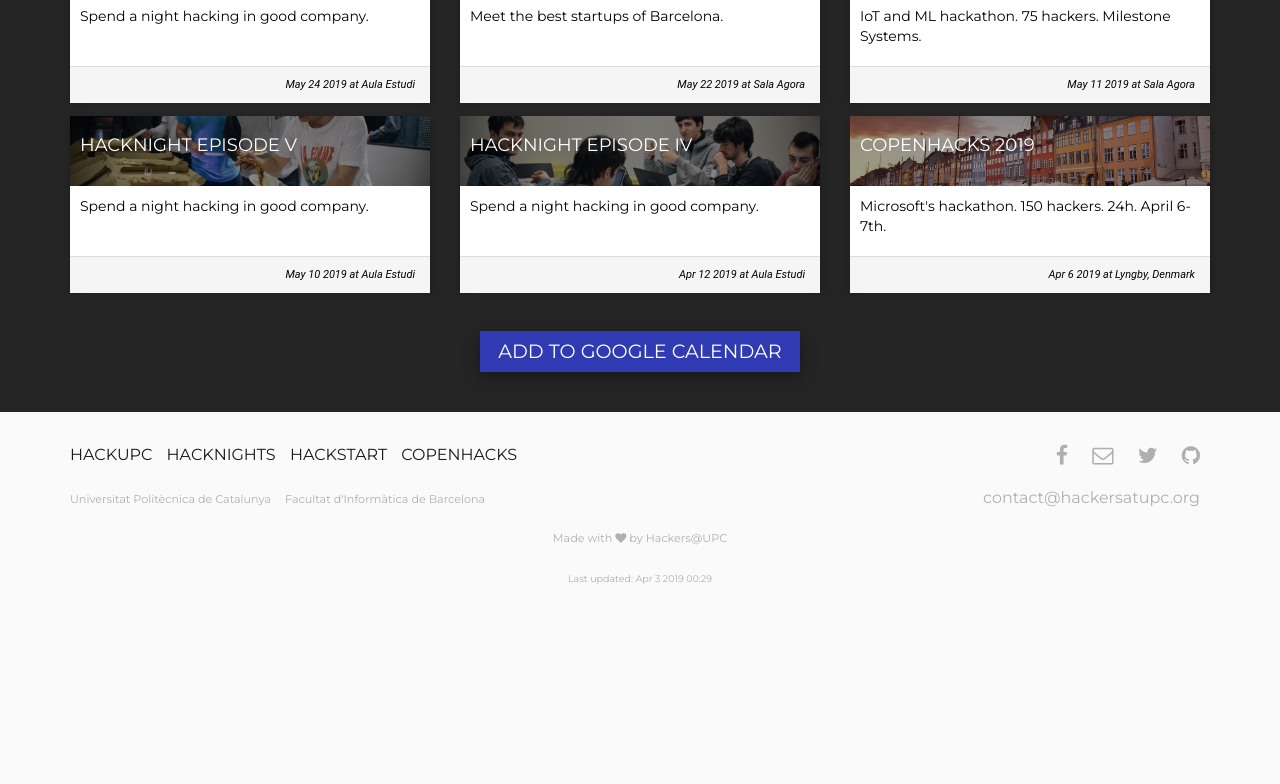
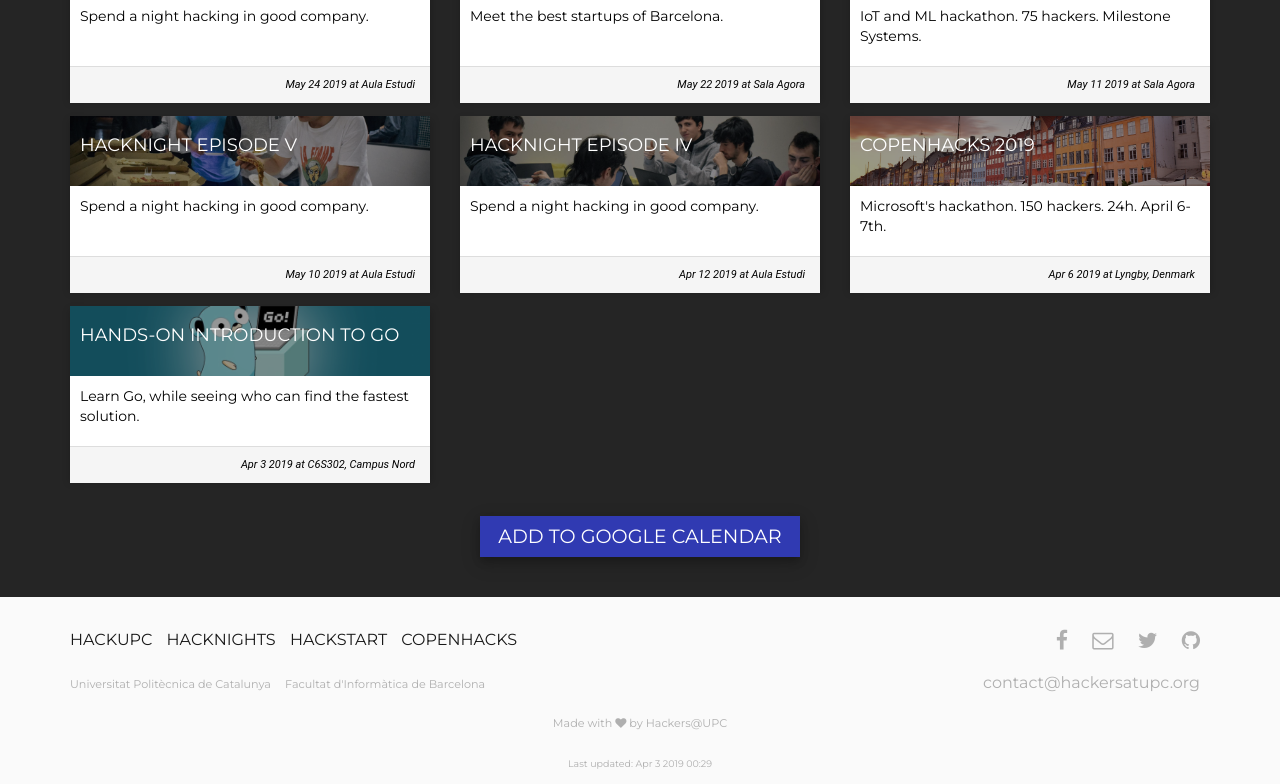
Before and after one commit to casassg/events-landing, a Jekyll site: the page built from index.md, in a window 1280 px wide and 900 px high, scrolled down 935 px, cut to the strip 116-900 px from the top of the window. Built offline with Jekyll 4.4.1, drawn with Linux system fonts in a browser that asks for light colours; nearby versions of some CDN libraries; before the commit the page ends 1650 px from its top, so only the background shows below that.

Commit message:
Added Go talk

```diff
--- a/_data/events.yml
+++ b/_data/events.yml
@@ -118,6 +118,14 @@
   location: Aula Estudi
   url: https://www.fib.upc.edu/ca/agenda/hacknights-3a-sessio
 
+- name: Hands-on introduction to Go
+  line: Learn Go, while seeing who can find the fastest solution.
+  image-url: assets/img/intro-to-go.png
+  date: 2019-04-03 12:00 PM
+  end-date: 2019-04-03 2:00 PM
+  location: C6S302, Campus Nord
+  url: https://www.facebook.com/events/364777774122695/
+
 - name: HackNight Episode IV
   line: Spend a night hacking in good company.
   image-url: assets/img/hacknight-iv.jpg
```
